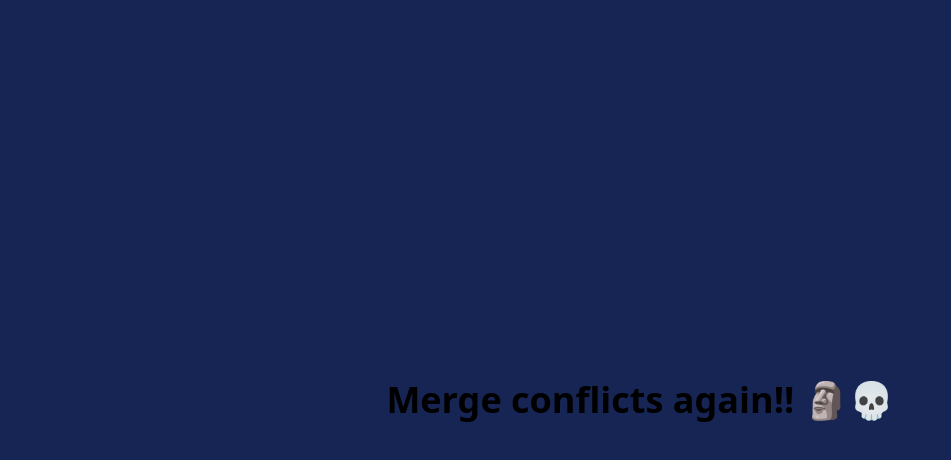
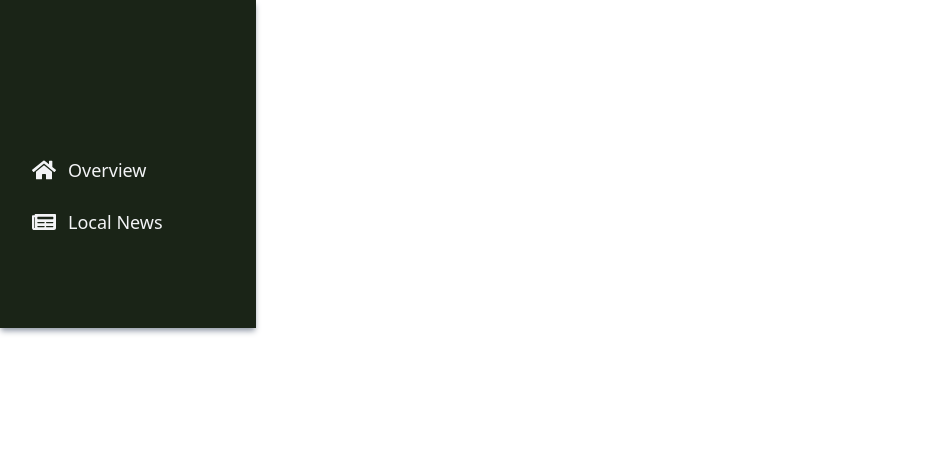
Before and after one commit to riteekagawand/COHERENCE-25__WEBMASTERS__web-App-Development, a React (Vite) app in the folder frontend/: page / in a window 1280 px wide. Shown: the top 460 px of the page, without its empty margins (0-951 px from the left). Built offline with nearby package versions, Linux system fonts and the light colour scheme.

Commit message:
News page

```diff
--- a/frontend/src/App.jsx
+++ b/frontend/src/App.jsx
@@ -1,5 +1,6 @@
 import { BrowserRouter as Router, Routes, Route } from 'react-router-dom';
-import Hero from "./home/Hero"
+import Home from "@/pages/Home"
+import News from '@/pages/News';
 
 function App() {
 
@@ -7,7 +8,8 @@ function App() {
     <Router>
         {/* Define your routes */}
         <Routes>
-          <Route path='/' element={<Hero />} />
+          <Route path='/' element={<Home />} />
+          <Route path='/news' element={<News />} />
         </Routes>
     </Router>
   );
--- /dev/null
+++ b/frontend/src/components/Sidebar.jsx
@@ -0,0 +1,81 @@
+import  { useState } from 'react';
+import { Link, useLocation } from 'react-router-dom';
+
+// Icons from react-icons (matching the design)
+import { FaHome, FaBars, FaTimes, FaNewspaper} from 'react-icons/fa';
+
+const Sidebar = () => {
+  const [isOpen, setIsOpen] = useState(false);
+  const location = useLocation();
+
+  const toggleSidebar = () => {
+    setIsOpen(!isOpen);
+  };
+
+  const isActive = (path) => location.pathname === path;
+
+  return (
+    <div className="flex">
+      {/* Hamburger Icon (Visible when sidebar is closed on mobile) */}
+      {!isOpen && (
+        <button
+          onClick={toggleSidebar}
+          className="fixed top-4 left-4 z-50 text-2xl text-black md:hidden"
+        >
+          <FaBars />
+        </button>
+      )}
+
+      {/* Sidebar */}
+      <div
+        className={`bg-[#1A2417] fixed  left-0 top-0 flex flex-col h-scroll shadow-md shadow-gray-400 transition-all duration-300 z-40 ${
+          isOpen ? 'w-64' : 'w-16'
+        } md:w-64 md:static`} // Toggle width on mobile; always expanded on desktop
+      >
+        {/* Logo Section */}
+        <div className="flex items-center justify-between h-16 px-4">
+          {/* <Link to="/">
+            <img
+              src={logo}
+              alt="Logo"
+              className={`transition-all duration-300 ${isOpen ? 'w-[190px]' : 'w-0'} md:w-[190px]`}
+            />
+          </Link> */}
+          {isOpen && (
+            <button onClick={toggleSidebar} className="text-2xl text-black md:hidden">
+              <FaTimes />
+            </button>
+          )}
+        </div>
+
+        {/* Menu Items */}
+        <div className="flex flex-1 flex-col items-start px-4 py-20">
+          <Link
+            to="/userdash"
+            className={`flex items-center w-full py-2 my-1 rounded-lg transition-colors ${
+              isActive('/userdash') ? 'bg-blue-100 font-medium text-gray-600' : 'text-gray-100 font-medium hover:text-gray-600 hover:bg-[#d1ebc9]'
+            } ${isOpen ? 'justify-start pl-4' : 'justify-center'} md:justify-start md:pl-4`}
+          >
+            <FaHome className="text-2xl" />
+            <span className={`ml-3 ${isOpen ? 'block' : 'hidden'} md:block text-lg`}>Overview</span>
+          </Link>
+
+
+          <Link
+            to="/news"
+            className={`flex items-center w-full py-2 my-1 rounded-lg transition-colors ${
+              isActive('/news') ? 'bg-blue-100 font-medium text-gray-600' : 'text-gray-100 font-medium hover:text-gray-600 hover:bg-[#d1ebc9]'
+
+            } ${isOpen ? 'justify-start pl-4' : 'justify-center'} md:justify-start md:pl-4`}
+          >
+             <FaNewspaper className="text-lg size-6" />
+            <span className={`ml-3 ${isOpen ? 'block' : 'hidden'} md:block text-lg`}>Local News</span>
+          </Link>
+
+        </div>
+      </div>
+    </div>
+  );
+};
+
+export default Sidebar;
--- /dev/null
+++ b/frontend/src/components/news.jsx
@@ -0,0 +1,138 @@
+import  { useState, useEffect } from 'react';
+import { FaArrowRight } from 'react-icons/fa';
+
+const News = () => {
+  const [, setArticles] = useState([]);
+  const [filteredArticles, setFilteredArticles] = useState([]);
+  const [loading, setLoading] = useState(true);
+  const [error, setError] = useState(null);
+  const [activeFilter, setActiveFilter] = useState('All');
+
+  useEffect(() => {
+    const fetchNews = async () => {
+      try {
+        setLoading(true);
+
+        const apiKey = import.meta.env.VITE_MEDIASTACK_API_KEY;
+        if (!apiKey) {
+          throw new Error('Mediastack API key is missing. Please set VITE_MEDIASTACK_API_KEY in your .env file.');
+        }
+
+        let url = `http://api.mediastack.com/v1/news?access_key=${apiKey}&countries=in&languages=en&limit=25`;
+
+        if (activeFilter === 'Entertainment') {
+          url += '&categories=entertainment';
+        } else if (activeFilter === 'Government') {
+          url += '&keywords=government,politics,policy';
+        } else if (activeFilter === 'Mumbai-Specific') {
+          url += '&keywords=Mumbai';
+        } else if (activeFilter === 'Sports') {
+            url += '&keywords=sports,cricket,ipl';
+          }
+
+        const response = await fetch(url);
+        const data = await response.json();
+
+        console.log('Mediastack API Response:', data);
+
+        if (data.error) {
+          throw new Error(data.error.message || 'Unknown error from Mediastack API');
+        }
+
+        if (data.data && data.data.length > 0) {
+          const mappedArticles = data.data.map((item) => ({
+            url: item.url,
+            title: item.title,
+            description: item.description || 'No description available.',
+            source: { name: item.source },
+            publishedAt: item.published_at,
+            category: item.category || 'general',
+            image: item.image || 'https://via.placeholder.com/150',
+          }));
+          setArticles(mappedArticles);
+          setFilteredArticles(mappedArticles);
+        } else {
+          setError('No articles found for India. Try again later.');
+        }
+      } catch (err) {
+        setError('Error fetching news: ' + err.message);
+      } finally {
+        setLoading(false);
+      }
+    };
+    fetchNews();
+  }, [activeFilter]);
+
+  const handleFilterChange = (filter) => {
+    setActiveFilter(filter);
+  };
+
+  if (loading) {
+    return <div className="p-6 text-center text-gray-600">Loading news...</div>;
+  }
+
+  if (error) {
+    return <div className="p-6 text-center text-red-600">{error}</div>;
+  }
+
+  return (
+    <div className="p-6 bg-[#d1ebc9] min-h-screen">
+      {/* Filter Buttons */}
+      <div className="mb-8 flex flex-wrap gap-3">
+        {['All', 'Mumbai-Specific', 'Government', 'Entertainment', 'Sports'].map((filter) => (
+          <button
+            key={filter}
+            onClick={() => handleFilterChange(filter)}
+            className={`px-5 py-2 rounded-full font-medium text-sm transition-all duration-200 ${
+              activeFilter === filter
+                ? 'bg-[#1A2417] text-white shadow-md'
+                : 'bg-white text-gray-700 border border-gray-300 hover:bg-gray-100'
+            }`}
+          >
+            {filter}
+          </button>
+        ))}
+      </div>
+
+      {/* News Cards */}
+      <div className="grid grid-cols-1 sm:grid-cols-2 lg:grid-cols-4 gap-x-6 gap-y-10">
+        {filteredArticles.length === 0 ? (
+          <p className="text-center text-gray-600 col-span-full">No news articles available.</p>
+        ) : (
+          filteredArticles.map((article) => (
+            <div
+              key={article.url}
+              className="bg-white rounded-xl shadow-sm overflow-hidden transition-all duration-300 hover:shadow-md"
+              style={{ aspectRatio: '1 / 1' }}
+            >
+              <div className="flex flex-col h-full relative">
+                <img
+                  src={article.image}
+                  alt={article.title}
+                  className="w-full h-2/3 object-cover rounded-t-xl"
+                />
+                <div className="p-4 flex flex-col flex-1">
+                  <h2 className="text-base font-semibold text-gray-800 mb-2 line-clamp-2">{article.title}</h2>
+                  <p className="text-gray-600 text-sm line-clamp-2">{article.description}</p>
+                  <div className="mt-2 flex justify-between items-center">
+                    <p className="text-xs text-gray-500 truncate">{article.source.name}</p>
+                    <a
+                      href={article.url}
+                      target="_blank"
+                      rel="noopener noreferrer"
+                      className="text-gray-500 hover:text-blue-600 transition-colors"
+                    >
+                      <FaArrowRight />
+                    </a>
+                  </div>
+                </div>
+              </div>
+            </div>
+          ))
+        )}
+      </div>
+    </div>
+  );
+};
+
+export default News;
--- a/frontend/src/home/Hero.jsx
+++ /dev/null
@@ -1,11 +0,0 @@
-import React from 'react'
-
-const Hero = () => {
-  return (
-    <div className='bg-blue-950 min-h-screen flex justify-center items-center font-bold text-4xl'>
-      Merge conflicts again!! 🗿💀
-    </div>
-  )
-}
-
-export default Hero;
--- /dev/null
+++ b/frontend/src/pages/Home.jsx
@@ -0,0 +1,12 @@
+import Sidebar from "@/components/Sidebar"
+const Home = () => {
+  return (
+    <div>
+      <div>
+        <Sidebar />
+        </div>
+    </div>
+  )
+}
+
+export default Home
--- /dev/null
+++ b/frontend/src/pages/News.jsx
@@ -0,0 +1,18 @@
+import Sidebar from '../components/Sidebar'; // Adjust path if needed
+import News from '../components/News'; // Adjust path if needed
+
+const NewsPage = () => {
+  return (
+    <div className="flex min-h-screen bg-gray-100">
+      {/* Sidebar */}
+      <Sidebar />
+
+      {/* News Content */}
+      <div className="flex-1  "> {/* Offset for sidebar width */}
+        <News />
+      </div>
+    </div>
+  );
+};
+
+export default NewsPage;
```
